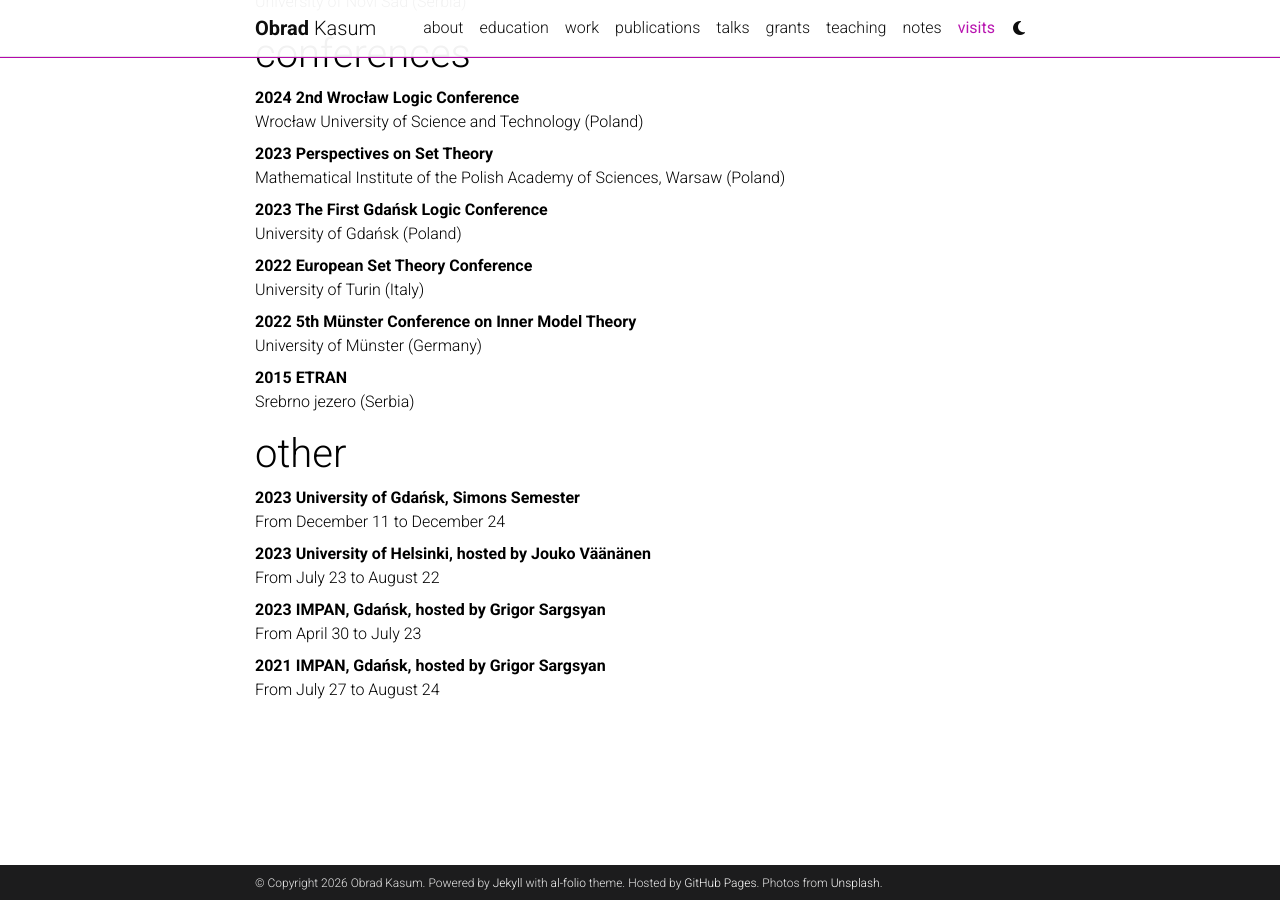
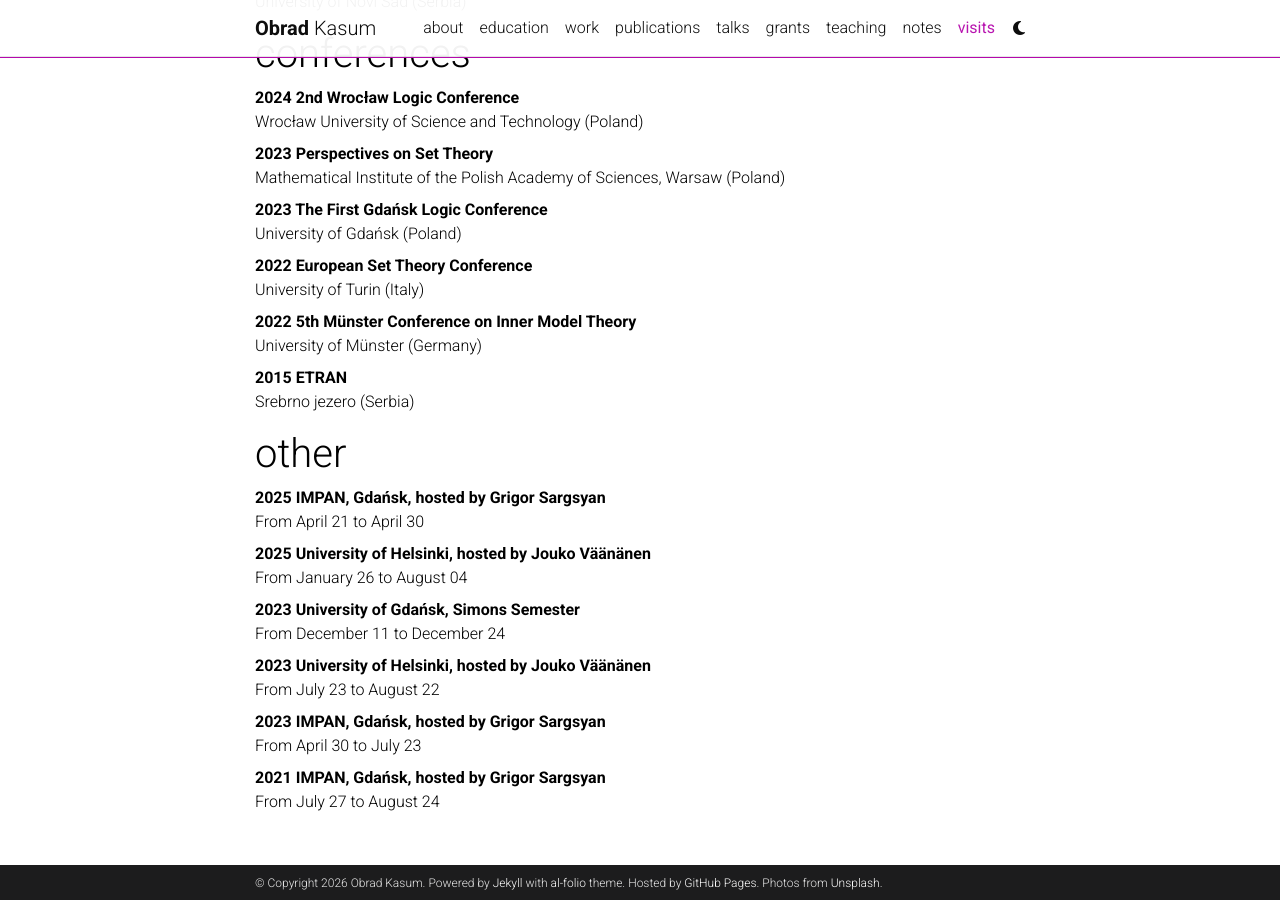
Before and after one commit to obradkasum/obradkasum.github.io, a Jekyll site: the page built from _pages/visits.md, in a window 1280 px wide and 900 px high, scrolled down 555 px. Built offline with Jekyll 4.4.1, drawn with Linux system fonts in a browser that asks for light colours; comment, search, counter and statistics services are not loaded; a style sheet for code colours, icons or effects is not loaded.

Commit message:
Update visits.md

```diff
--- a/_pages/visits.md
+++ b/_pages/visits.md
@@ -50,6 +50,12 @@ nav_order: 8
 
 <h1>other</h1>
 <dl>
+    <dt>2025 IMPAN, Gdańsk, hosted by Grigor Sargsyan</dt>
+    <dd>From April 21 to April 30</dd>
+
+    <dt>2025 University of Helsinki, hosted by Jouko Väänänen</dt>
+    <dd>From January 26 to August 04</dd>
+
     <dt>2023 University of Gdańsk, Simons Semester</dt>
     <dd>From December 11 to December 24</dd>
 
```
